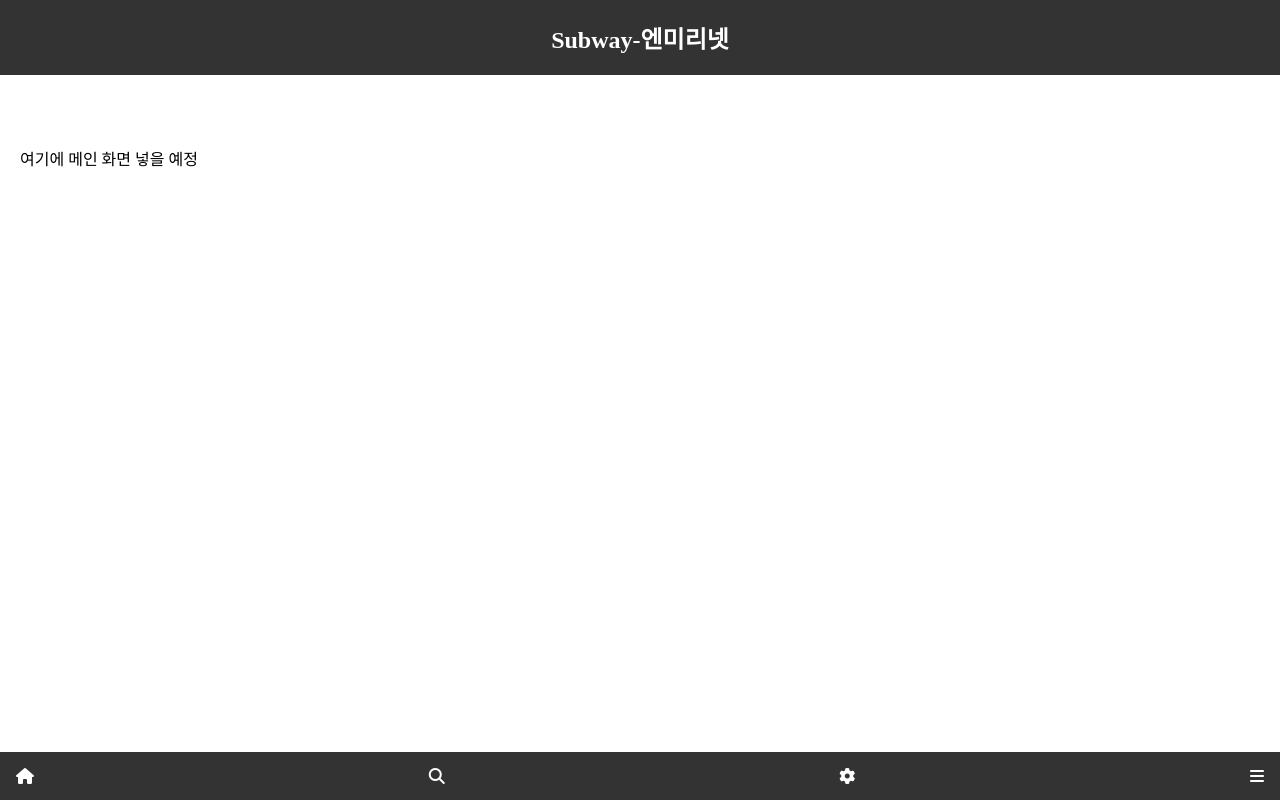
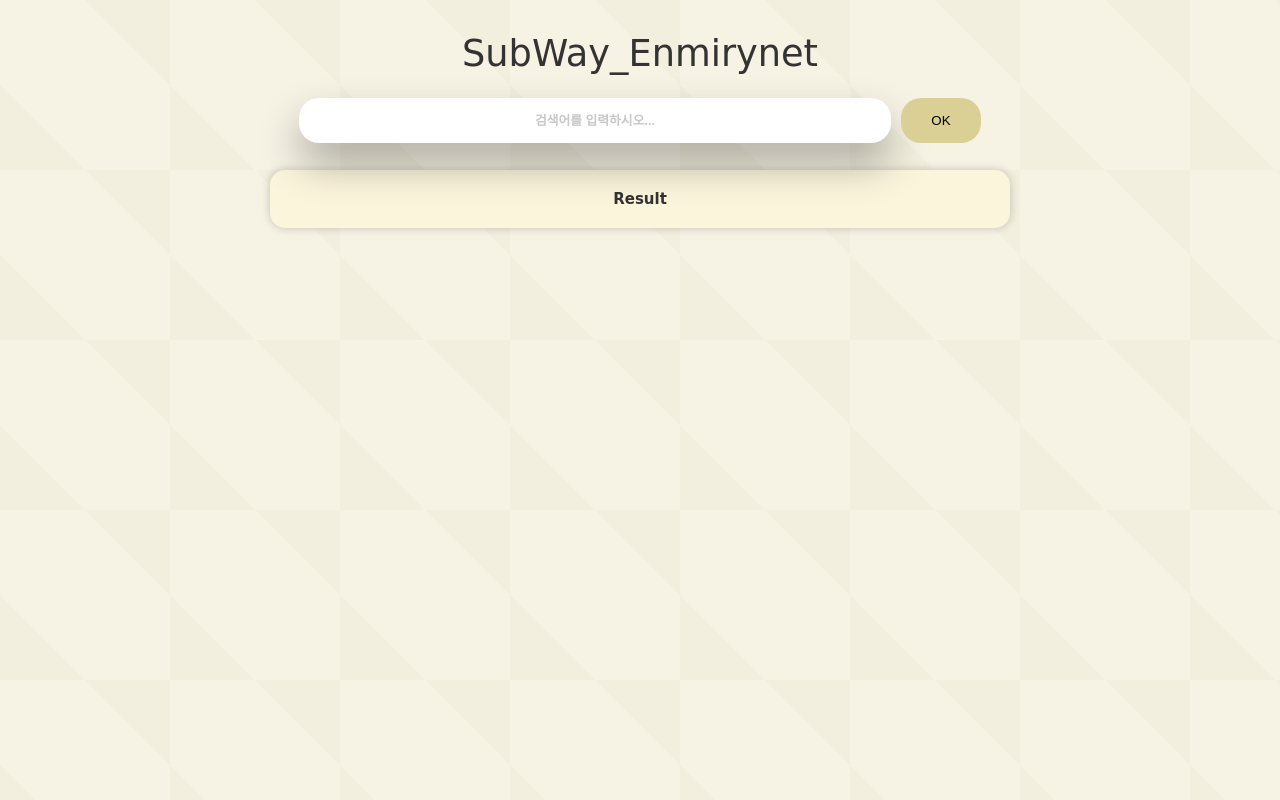
Before and after one commit to Kwondh0321/Enmirynet_Subway, a website: page index.html in a window 1280 px wide. Drawn offline with Linux system fonts and the light colour scheme; a web font is replaced by a local one.

Commit message:
changing design (temporary)

```diff
--- a/index.css
+++ b/index.css
@@ -1,62 +1,180 @@
+@import url('https://fonts.googleapis.com/css2?family=Gowun+Dodum&display=swap');
+@import url('https://fonts.googleapis.com/css2?family=Salsa&display=swap');
+
 body {
-    margin: 0;
-    padding: 0;
+  background:
+    linear-gradient(45deg, #F2EFDE 25%, transparent 25%, transparent 75%, #F2EFDE 75%, #F2EFDE),
+    linear-gradient(45deg, #F6F2E4 25%, transparent 25%, transparent 75%, #F6F2E4 75%, #F6F2E4);
+  background-color: #F6F2E4;
+  background-size: 170px 170px;
+  background-position: 0 0, 85px 85px;
+  margin: 0;
+  padding: 0;
+  font-family: 'IBM Plex Sans KR', sans-serif;
 }
 
-header {
-    background-color: #333;
-    color: #fff;
-    /* padding: 20px; */
-    position: fixed;
-    top: 0;
-    width: 100%;
+a {
+  text-decoration-line: none;
+  font-size: 85%;
+  color: #333;
 }
 
-.navbar {
-    text-align: center;
-    align-items: center;
+input {
+  -webkit-appearance: none;
+  -webkit-border-radius: 0;
 }
 
-footer {
-    background-color: #333;
-    color: #fff;
-    /* padding: 20px; */
-    position: fixed;
-    bottom: 0;
-    width: 100%;
+a#TOP {
+  position: fixed;
+  bottom: 30px;
+  display: scroll;
+  width: 60px;
+  height: 60px;
+  border-radius: 50%;
+  right: 5px;
 }
 
-/* .menu {
-    justify-content: space-between;
-    display: flex;
-    flex-direction: row;
-} */
-
-.main-content {
-    padding: 50px 20px;
-    margin-top: 80px;
-    margin-bottom: 80px;
+.head_title {
+  font-family: 'Salsa', cursive;
+  text-align: center;
+  font-size: 2.7rem;
+  color: #333;
+  margin-top: 2%;
 }
 
-.menu {
-    display: flex;
-    justify-content: space-between;
-    align-items: center;
-    /* margin-right: 1.5rem; */
-    background-color: #333;
-    color: #fff;
-    padding: 1rem;
+.input_box {
+  position: fixed;
+  top: 60px; /* 헤더 높이에 맞게 조절하세요 */
+  left: 0;
+  width: 100%;
+  display: flex;
+  justify-content: center;
+  align-items: center;
+  text-align: center;
+  margin-top: 3%;
+  z-index: 999; /* 헤더 위로 나타나도록 설정 */
 }
 
-.menu a {
-    color: #fff;
-    text-decoration: none;
+.input_keyword {
+  width: 40%;
+  height: 45px;
+  padding: 0 40px;
+  outline: none;
+  border: none;
+  border-radius: 20px;
+  box-shadow: 0px 21px 40px 0px rgba(0, 0, 0, 0.3);
+  text-align: center;
 }
 
-.menu i {
-  color: #fff;
+.input_keyword::placeholder {
+  font-size: 0.8rem;
+  font-weight: bold;
+  opacity: 0.4;
 }
 
-.menu a:last-child {
-    margin-right: 0;
+.confirm-button {
+  background-color: #dad095;
+  color: #000000;
+  border: none;
+  padding: 10px 20px;
+  border-radius: 20px;
+  margin-left: 10px;
+  cursor: pointer;
+  height: 45px;
+  width: 80px;
 }
+
+.confirm-button:hover {
+  background-color: #d6bf4c;
+}
+
+#chatHistory {
+  width: 80%;
+  margin: 0 auto;
+  background-color: #faf5db;
+  border-radius: 15px;
+  box-shadow: 0px 0px 10px 0px rgba(0, 0, 0, 0.2);
+  padding: 20px;
+  margin-top: 40px;
+  color: #333;
+  font-family: 'Gowun Dodum', sans-serif;
+  font-size: 17px;
+  margin-bottom: auto;
+  max-height: 600px; /* 최대 높이를 설정해 필요한 경우 스크롤이 생성되도록 함 */
+  overflow-y: auto; /* 스크롤이 필요할 때만 스크롤 생성 */
+}
+
+#chatting {
+  text-align: center;
+  font-family: 'Salsa', cursive;
+  font-size: 15px;
+  font-weight: bold;
+}
+
+/* 대화창 크기조정 (모바일이 아닌 스크린에선 750px로 고정) */
+@media only screen and (min-width: 481px) {
+  #chatHistory {
+    max-width: 700px;
+  }
+}
+
+@media only screen and (max-height: 550px) {
+  #chatHistory {
+    max-height: 450px;
+  }
+}
+
+@media only screen and (max-height: 450px) {
+  #chatHistory {
+    max-height: 350px;
+  }
+}
+@media only screen and (max-height: 350px) {
+  #chatHistory {
+    max-height: 250px;
+  }
+}
+
+/* 대화창 제목 */
+h3 {
+  font-size: 1.5rem;
+  margin-bottom: 15px;
+}
+
+/* 채팅 말풍선 */
+.chat-bubble {
+  display: block;
+  padding: 10px;
+  border-radius: 10px;
+  margin: 10px 0;
+  width: 60%;
+  box-shadow: 0px 0px 8px 0px rgba(0, 0, 0, 0.1);
+}
+
+/* ME 메시지 */
+.me-bubble {
+  background: linear-gradient(135deg, #7799fd 0%, #33c2ff 100%);
+  color: #333;
+  text-align: right;
+  margin-left: auto;
+  word-wrap: break-word; /* 글자가 너무 길어 말풍선을 넘어갈 때 자동으로 줄바꿈 */
+}
+
+/* AI 메시지 */
+.ai-bubble {
+  background: linear-gradient(135deg, #7ee782 0%, #baf96c 100%);
+  color: #333;
+  text-align: left;
+  margin-right: auto;
+  word-wrap: break-word; /* 글자가 너무 길어 말풍선을 넘어갈 때 자동으로 줄바꿈 */
+}
+
+/* System 메시지 */
+.system-bubble {
+  background: linear-gradient(135deg, #ff7a7a 0%, #ff3d3d 100%);
+  color: #362b2b;
+  text-align: left;
+  margin-right: auto;
+  margin-left: auto;
+  word-wrap: break-word; /* 글자가 너무 길어 말풍선을 넘어갈 때 자동으로 줄바꿈 */
+}
--- a/index.html
+++ b/index.html
@@ -1,39 +1,38 @@
-<!DOCTYPE html>
+<!doctype html>
 <html lang="ko">
 
 <head>
   <meta charset="UTF-8">
-    <meta http-equiv="X-UA-Compatible" content="IE=edge">
-    <meta name="viewport" content="width=device-width, initial-scale=1.0">
-    <title>Enmirynet_subway</title>
+  <meta name="viewport" content="width=device-width, initial-scale=1">
+  <meta http-equiv="X-UA-Compatible" content="IE=edge" />
+  <title>SW엔미리넷</title>
+  <link rel="stylesheet" href="gpt.css">
+	<link rel="preconnect" href="https://fonts.gstatic.com" crossorigin>
+	<link href="https://fonts.googleapis.com/css2?family=Fasthand&display=swap" rel="stylesheet">
 
-    <!-- Css 연결부 -->
   <link rel="stylesheet" href="index.css">
 
-  <script src="https://kit.fontawesome.com/7c8726bd72.js" crossorigin="anonymous"></script>
+  <script src="search.js" defer></script>
+
+  <div class="head_title">
+    <a>SubWay_Enmirynet</a>
+  </div>
+  <br>
 </head>
 
 <body>
 	<header>
-        <nav class="navbar">
-            <div class="navbar-logo">
-                <h1>Subway-엔미리넷</h1>
+		<div class="input_box">
+    <input class="input_keyword" id="input_keyword" type="text" maxlength="63" placeholder="검색어를 입력하시오..." onkeypress="if(event.keyCode == 13){fetchSubwayData()}"></input>
+    <button class="confirm-button">OK</button>
   </div>
-        </nav>
 	</header>
 
-    <div class="main-content">
-        <p>여기에 메인 화면 넣을 예정</p>
+  <br><br>
+  <div>
+    <div id="chatHistory">
+			<div id="chatting">Result</div>
 		</div>
-
-    <footer>
-        <nav class="menu">
-            <i class="fa-solid fa-house"></i>
-          <a href="search.html" target="_self" class="fa-solid fa-magnifying-glass"></a>
-            <i class="fa-solid fa-gear"></i>
-          <i class="fa-solid fa-bars"></i>
-        </nav>
-    </footer>
+  </div>
 </body>
-
 </html>
--- a/search.js
+++ b/search.js
@@ -22,7 +22,7 @@ let subwayArrivalInfo = {};
 
 async function fetchSubwayData() {
   const search = document.getElementById("input_keyword").value;
-  const tag = document.getElementById("search_index");
+  const tag = document.getElementById("chatting");
   const apiUrl = '/subway';
 
   const res = await fetch(apiUrl, {
@@ -67,7 +67,7 @@ async function fetchSubwayData() {
 
 // UI 업데이트 함수
 function updateUI() {
-  const tag = document.getElementById("search_index");
+  const tag = document.getElementById("chatting");
   tag.innerHTML = ""; // 엘리먼트 내용 초기화
 
   for (const lineId in subwayArrivalInfo) {
@@ -77,7 +77,7 @@ function updateUI() {
       if (arrivals.length >= 1) {
         tag.innerHTML += `
           <div class="search-list">
-            <div class="subway-line">${lineId} ${directionKey}</div>
+            <div class="subway-line">${subway_line[lineId]} ${directionKey}</div>
             <button class="expand-btn" aria-expanded="false" aria-controls="content_${lineId}_${directionKey}" onclick="toggleContent('${lineId}_${directionKey}')">+</button>
             <div class="expandable-content" id="content_${lineId}_${directionKey}" aria-hidden="true">
               ${getArrivalInfoHTML(arrivals)}
@@ -97,8 +97,7 @@ function getArrivalInfoHTML(arrivals) {
     html += `
       <div class="arrival-item">
         <div><strong>노선: </strong> ${arrival[0]}</div>
-        <div><strong>상하행: </strong> ${arrival[1]}</div>
-        <div><strong>행선지: </strong> ${arrival[2]}</div>
+        <div><strong>행선지: </strong> ${arrival[2]} (${arrival[1]})</div>
         <div><strong>전철번호: </strong> ${arrival[3]}</div>
         <div><strong>현재상황: </strong> ${arrival[4]}</div>
         <div><strong>현재위치: </strong> ${arrival[5]}역</div>
```
Lines whose indentation alone changed are shown as unchanged.
